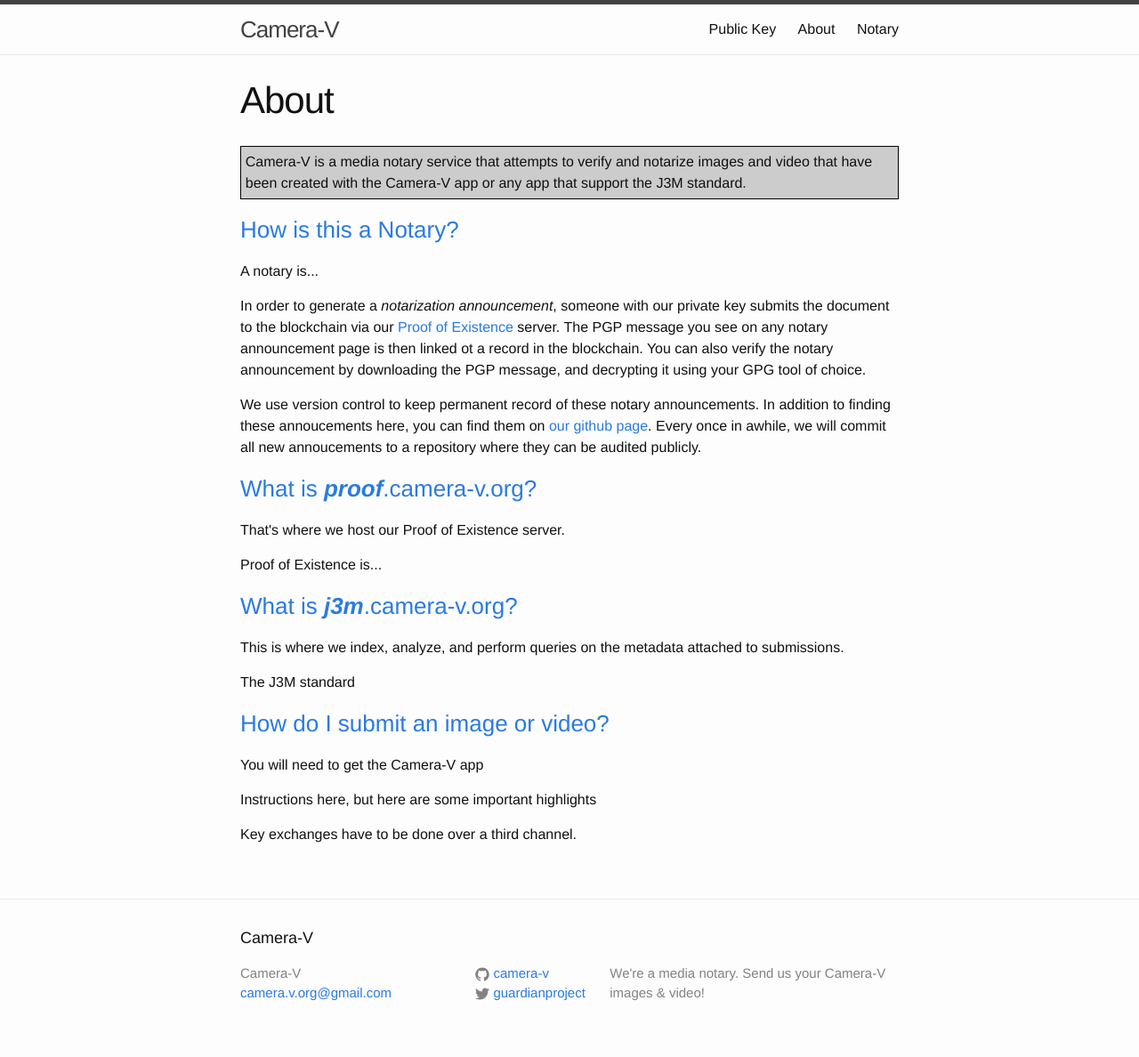
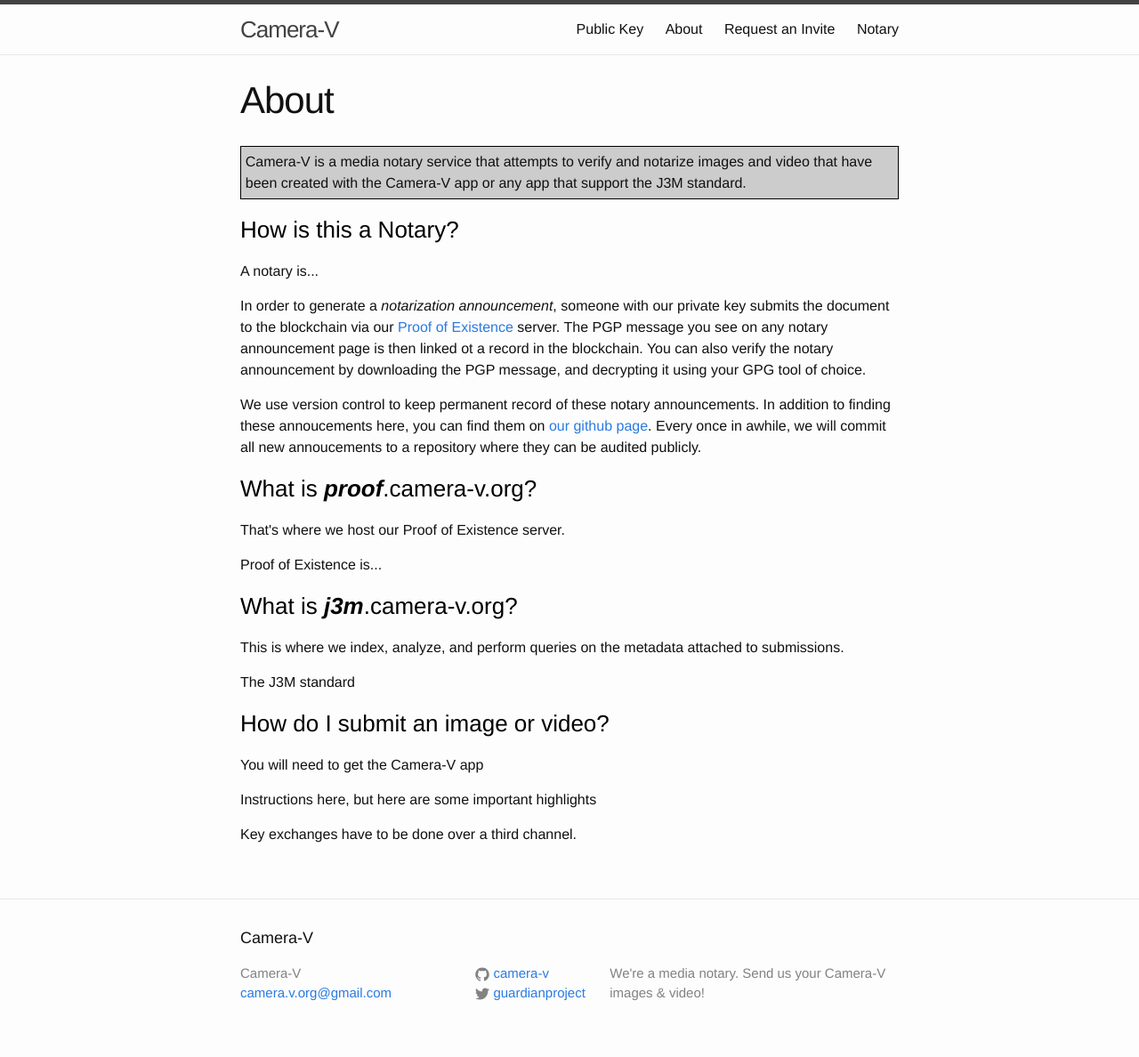
Before and after one commit to camera-v/camera-v.github.io, a Jekyll site: the page built from about.html, in a window 1280 px wide. Shown: the whole page at 89% size. Built offline with Jekyll 4.4.1, drawn with Linux system fonts in a browser that asks for light colours.

Commit message:
invite form

```diff
--- a/about.html
+++ b/about.html
@@ -5,22 +5,22 @@ permalink: /about/
 ---
 <p class="cv_info_blurb">Camera-V is a media notary service that attempts to verify and notarize images and video that have been created with the Camera-V app or any app that support the J3M standard.</p>
 
-<a name="how_is_this_a_notary"><h3>How is this a Notary?</h3></a>
+<a class="cv_qanda" name="how_is_this_a_notary"><h3>How is this a Notary?</h3></a>
 <p>A notary is...</p>
 
 <p>In order to generate a <i>notarization announcement</i>, someone with our private key submits the document to the blockchain via our <a href="http://proofofexistence.com" target="_blank">Proof of Existence</a> server.  The PGP message you see on any notary announcement page is then linked ot a record in the blockchain.  You can also verify the notary announcement by downloading the PGP message, and decrypting it using your GPG tool of choice.</p>
 
 <p>We use version control to keep permanent record of these notary announcements.  In addition to finding these annoucements here, you can find them on <a href="https://github.com/camera-v/camera-v.github.io" target="_blank">our github page</a>.  Every once in awhile, we will commit all new annoucements to a repository where they can be audited publicly.</p>
 
-<a name="what_is_proof"><h3>What is <b><i>proof</i></b>.camera-v.org?</h3></a>
+<a class="cv_qanda" name="what_is_proof"><h3>What is <b><i>proof</i></b>.camera-v.org?</h3></a>
 <p>That's where we host our Proof of Existence server.</p>
 <p>Proof of Existence is...</p>
 
-<a name="what_is_j3m"><h3>What is <b><i>j3m</i></b>.camera-v.org?</h3></a>
+<a class="cv_qanda" name="what_is_j3m"><h3>What is <b><i>j3m</i></b>.camera-v.org?</h3></a>
 <p>This is where we index, analyze, and perform queries on the metadata attached to submissions.</p>
 <p>The J3M standard</p>
 
-<a name="how_do_i_submit"><h3>How do I submit an image or video?</h3></a>
+<a class="cv_qanda" name="how_do_i_submit"><h3>How do I submit an image or video?</h3></a>
 <p>You will need to get the Camera-V app</p>
 <p>Instructions here, but here are some important highlights</p>
 <p>Key exchanges have to be done over a third channel.</p>
--- a/css/camera-v.css
+++ /dev/null
@@ -1,15 +0,0 @@
-p.cv_info_blurb {
-	background-color:#cccccc;
-	border:1px solid #000000;
-	padding:0.3em;
-}
-
-p.rss-subscribe {
-	font-size: 0.8em;
-}
-
-div#cv_notary_list {
-	margin-top:1em;
-	border-top:1px solid #000000;
-	padding-top:1em;
-}
--- /dev/null
+++ b/css/camera-v.scss
@@ -0,0 +1,28 @@
+---
+---
+
+$cv-text: #000000;
+
+$cv-info-bkg: #cccccc;
+$cv-info-border: #000000;
+
+p.cv_info_blurb {
+	background-color:$cv-info-bkg;
+	border:1px solid $cv-info-border;
+	padding:0.3em;
+}
+
+p.rss-subscribe {
+	font-size: 0.8em;
+}
+
+div#cv_notary_list {
+	margin-top:1em;
+	border-top:1px solid $cv-info-border;
+	padding-top:1em;
+}
+
+a.cv_qanda, a.cv_qanda:hover {
+	text-decoration: none;
+	color:$cv-text;
+}
--- a/index.html
+++ b/index.html
@@ -3,8 +3,6 @@ layout: default
 ---
 
 <div class="home">
-
-  <h1 class="page-heading">Posts</h1>
 
   <ul class="post-list">
     {% for post in site.posts %}
```
Also changed, not shown: join.html (added, +8 -0 lines).
